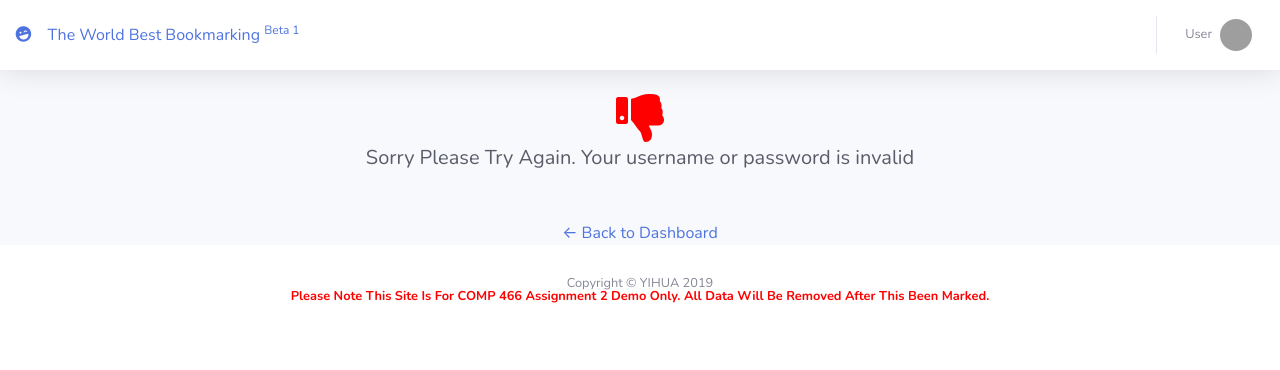
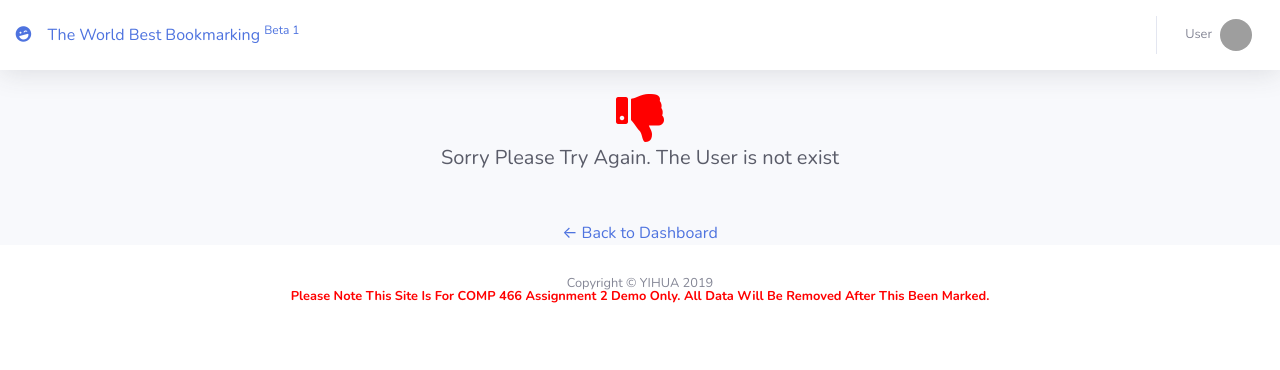
Before and after one commit to yihuashub/TMA2, a PHP site: page /part1/login_user.php in a window 1280 px wide. Shown: the top 370 px of the page. Run offline with PHP 8.4, Linux system fonts and the light colour scheme; data that the repository does not hold is empty; grey boxes are pictures that could not be loaded.

Commit message:
login test

```diff
--- a/part1/login_user.php
+++ b/part1/login_user.php
@@ -42,13 +42,16 @@ if(isset($_POST))
 
     if($result)
     {
-        if (strcmp($result['password'],$password) === 0) {
-            setcookie('login', $email . ',' . md5($password. $result['salt']));
+        $hashPassword = md5($password. $result['salt']);
+        if (strcmp($hashPassword,$password) === 0) {
+            setcookie('login', $email . ',' . $hashPassword);
             $message = "You were successful login!";
             $login = true;
+        }else{
+            $message="Your Password is invalid";
         }
     }else{
-        $message="Your username or password is invalid";
+        $message="The User is not exist";
     }
 }
 
```
